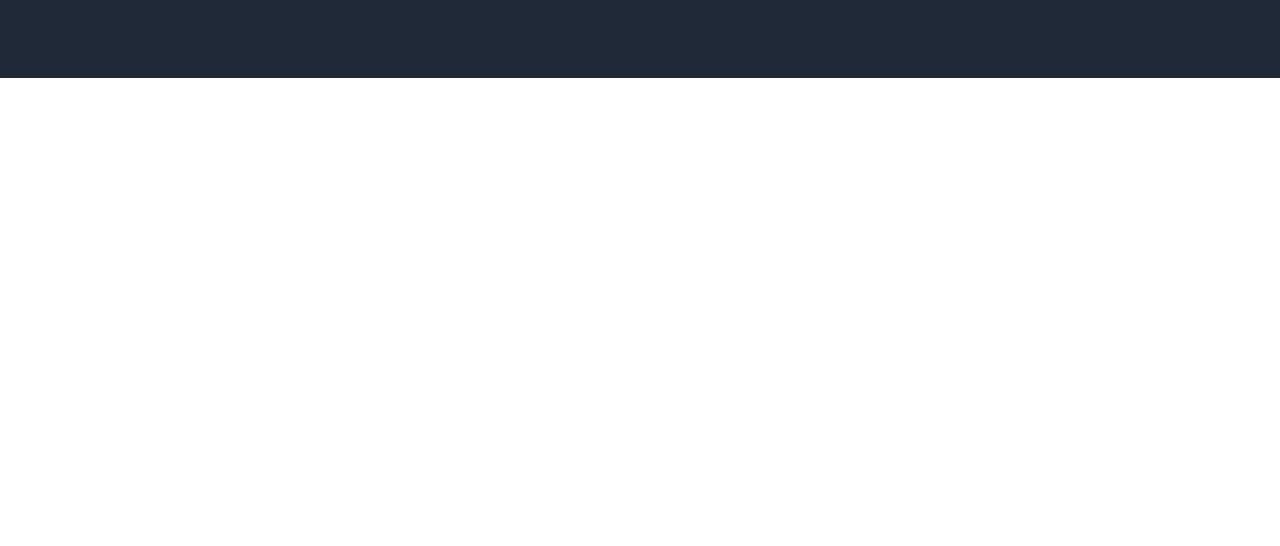
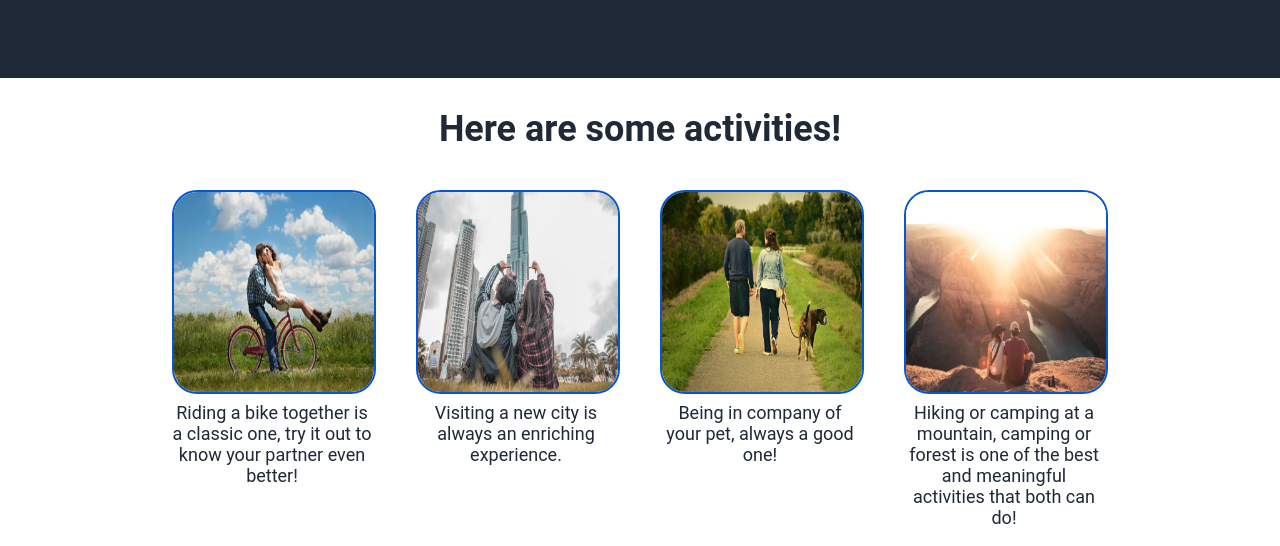
Before and after one commit to LiebeHS/landingpage, a plain HTML site: page index.html in a window 1280 px wide. Shown: the part 490-1036 px from the top of the page. Before the commit the page ends 800 px from the top, so only its background shows below. Drawn offline with Linux system fonts and the light colour scheme.

Commit message:
added body(images and text)

```diff
--- a/index.html
+++ b/index.html
@@ -10,7 +10,6 @@
     <link rel="stylesheet" href="styles.css">
 </head>
 <body>
-
     <div class="header">
 
     <div class="container1">
@@ -29,8 +28,41 @@
             <button class="sign-up">Sign Up</button>
             </div>
             <img class="couple-green" src="imgs/couple-green.jpg" alt="couple in a bench">
+    </div>
+    </div>
 
-    </div>
+    <div class="body">
+        <h2>Here are some activities!</h2>
+
+        <div class="info-cards" >
+
+            <div class="cards">
+            <img class="love-couples" src="imgs/couple-bike.jpg" alt="couple riding bike">
+            <a class="info-couples">Riding a bike together is a classic one, try it out to know your partner even better!</a>
+            </div>
+
+            <div class="cards">
+            <img class="love-couples" src="imgs/couple-city.jpg" alt="couple in city">
+            <a class="info-couples">Visiting a new city is always an enriching experience.</a>
+            </div>
+
+            <div class="cards">
+            <img class="love-couples" src="imgs/couple-dog.jpg" alt="couple walking a dog">
+            <a class="info-couples">Being in company of your pet, always a good one!</a>
+            </div>
+
+            <div class="cards">
+            <img class="love-couples" src="imgs/couple-mountain.jpg" alt="couple in mountain">
+            <a class="info-couples">Hiking or camping at a mountain, camping or forest is one of the best and meaningful activities that both can do!</a>
+            </div>
+
+
+
+        </div>
+
+
+
+
 
 
 
--- a/styles.css
+++ b/styles.css
@@ -74,3 +74,38 @@ h1{
     justify-content: space-evenly;
     margin-top: 100px ;
 }
+/* INFO */
+h2{
+   font-size: 36px;
+   font-weight: bolder;
+   color:  #1F2937;
+   text-align: center;
+   padding: 30px 0 20px 0;
+}
+
+.info-cards{
+    display: flex;
+    justify-content: center;
+
+}
+.cards{
+    display: flex;
+    flex-direction: column;
+    padding: 20px 20px 10px 20px;
+
+}
+
+.love-couples/* rounded borders */{
+    height: 200px;
+    width: 200px;
+    border-radius: 25px;
+    border: 2px solid #0a56d1 ;
+
+}
+.info-couples{
+    max-width: 200px;
+    text-align: center;
+    font-size: 18px;
+    font-weight: italic;
+    color: #1F2937;
+}
```
